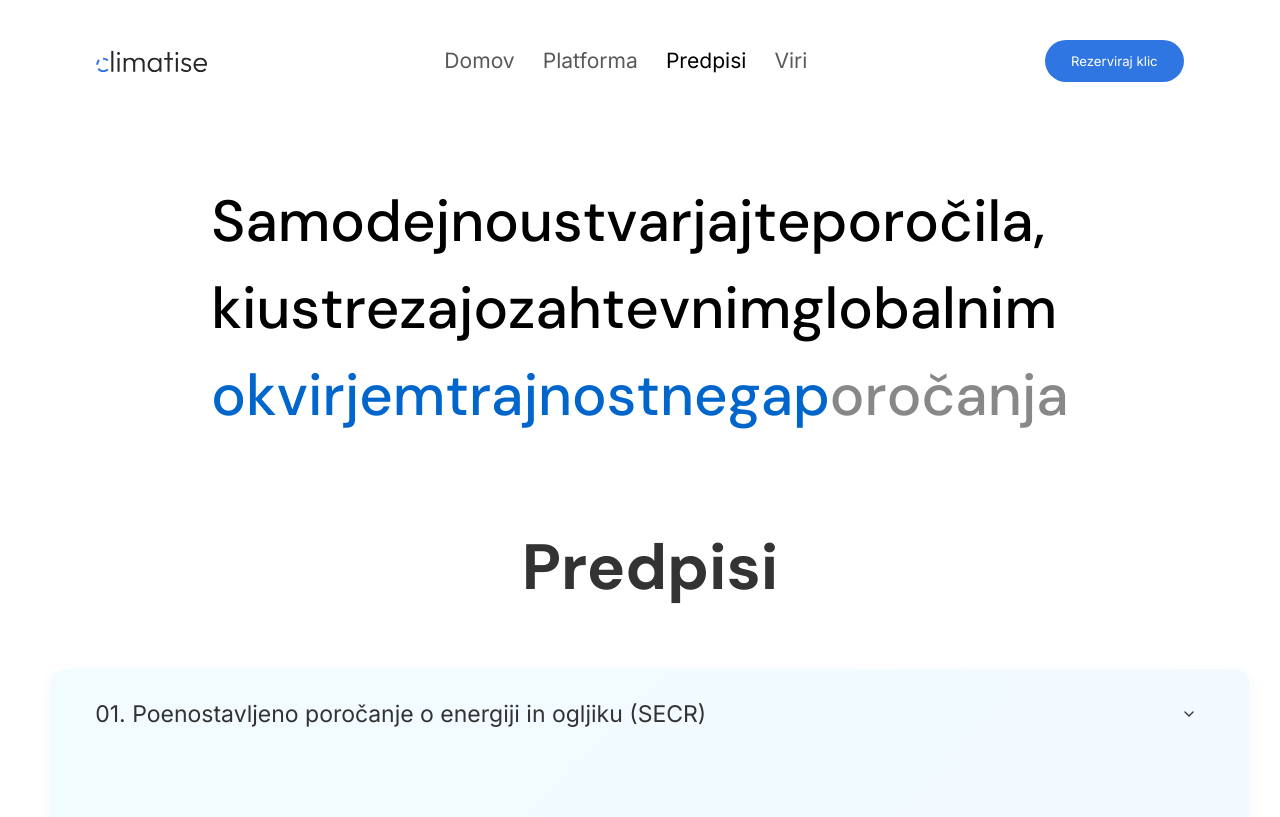
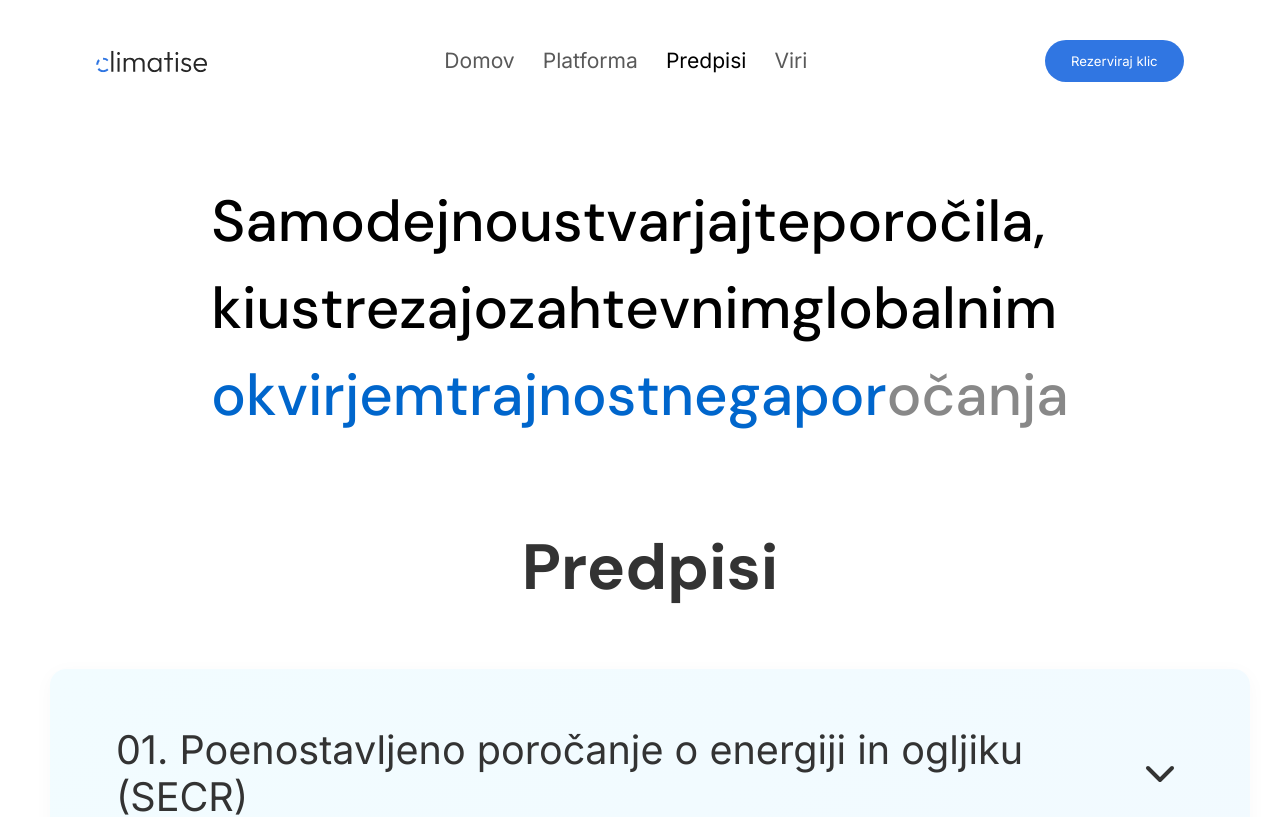
Before and after one commit to KudenikovNS/climatise, a Next.js app: page /regulations in a window 1280 px wide. Shown: the top 817 px of the page. Built offline with nearby package versions, Linux system fonts and the light colour scheme.

Commit message:
fixed block faq

```diff
--- a/components/faq/faq.module.css
+++ b/components/faq/faq.module.css
@@ -1,16 +1,19 @@
-.faqSection {
-  padding: 80px 50px;
-  max-width: 1200px;
+.faq {
+  max-width: 85%;
   margin: 0 auto;
   width: 100%;
 }
 
-.faqTitle {
+.title {
   font-size: 64px;
   font-weight: 700;
   text-align: center;
   margin-bottom: 60px;
   color: #333;
+
+  @media(width <= 1024px) {
+    font-size: 48px;
+  }
 }
 
 .faqContainer {
@@ -25,6 +28,7 @@
   padding-inline: .5rem;
   padding-block: .2rem;
   transition: all 0.3s ease;
+  overflow: hidden;
 }
 
 .faqItem:last-child {
@@ -36,16 +40,16 @@
   display: flex;
   justify-content: space-between;
   align-items: center;
-  padding: 24px 32px;
+  padding: 2rem;
   background: transparent;
   border: none;
   text-align: left;
-  font-size: 20px;
   font-weight: 500;
   color: #333;
   cursor: pointer;
   transition: all 0.3s ease;
   border-radius: 8px;
+
 }
 
 .faqQuestion:hover {
@@ -56,14 +60,24 @@
   display: flex;
   align-items: center;
   justify-content: center;
-  width: 32px;
-  height: 32px;
+  width: 48px;
+  height: 48px;
   border-radius: 50%;
   transition: background-color 0.3s ease;
+
+  & > svg {
+    width: 48px;
+    height: 48px;
+  }
+
+  @media (width <= 768px) {
+    width: 32px;
+    height: 32px;
+  }
 }
 
 .icon {
-  transition: transform 0.3s ease;
+  transition: transform 0.9s ease;
   color: #333;
   width: 16px;
   height: 16px;
@@ -95,17 +109,44 @@
 .question {
   font-family: var(--font-inter-regular), sans-serif;
   font-weight: 400;
-  font-size: 1.15em;
+  font-size: 1.9em;
   line-height: .9;
+
+  @media (width <= 1280px) {
+    font-size: 1.5em;
+    line-height: 1.2;
+  }
+
+  @media (width <= 768px) {
+    font-size: 1.2em;
+  }
 }
 
 .answer {
   font-family: var(--font-inter-medium), sans-serif;
   font-weight: 500;
   color: #4d4d4d;
-  font-size: .65em;
+  font-size: .85em;
+  padding: 0 32px;
+  max-height: 0;
+  overflow: hidden;
+  opacity: 0;
+  transition: all 0.4s ease-in-out;
+  border-radius: 0 0 8px 8px;
+}
 
-  padding: 24px 32px;
+.faqItem.active .answer {
+  padding: 32px;
+  max-height: 500px;
+  opacity: 1;
+
+  @media (width <= 768px) {
+    padding: 10px 24px;
+  }
+
+  @media (width <= 480px) {
+    font-size: 1.5em;
+  }
 }
 
 .faqAnswer p {
--- a/components/faq/faq.tsx
+++ b/components/faq/faq.tsx
@@ -6,7 +6,7 @@ import styles from './faq.module.css';
 interface FaqItemProps {
   question: string;
   answer: string;
-  answer1?: string; // Опциональное второе описание
+  answer1?: string;
 }
 
 const FaqItem: React.FC<FaqItemProps> = ({ question, answer, answer1 }) => {
@@ -77,8 +77,8 @@ const FAQ: React.FC = () => {
   ];
 
   return (
-    <section className={styles.faqSection}>
-      <h2 className={styles.faqTitle}>Pogosta vprašanja</h2>
+    <section className={styles.faq}>
+      <h2 className={styles.title}>Pogosta vprašanja</h2>
       <div className={styles.faqContainer}>
         {faqItems.map((item, index) => (
           <FaqItem
```
